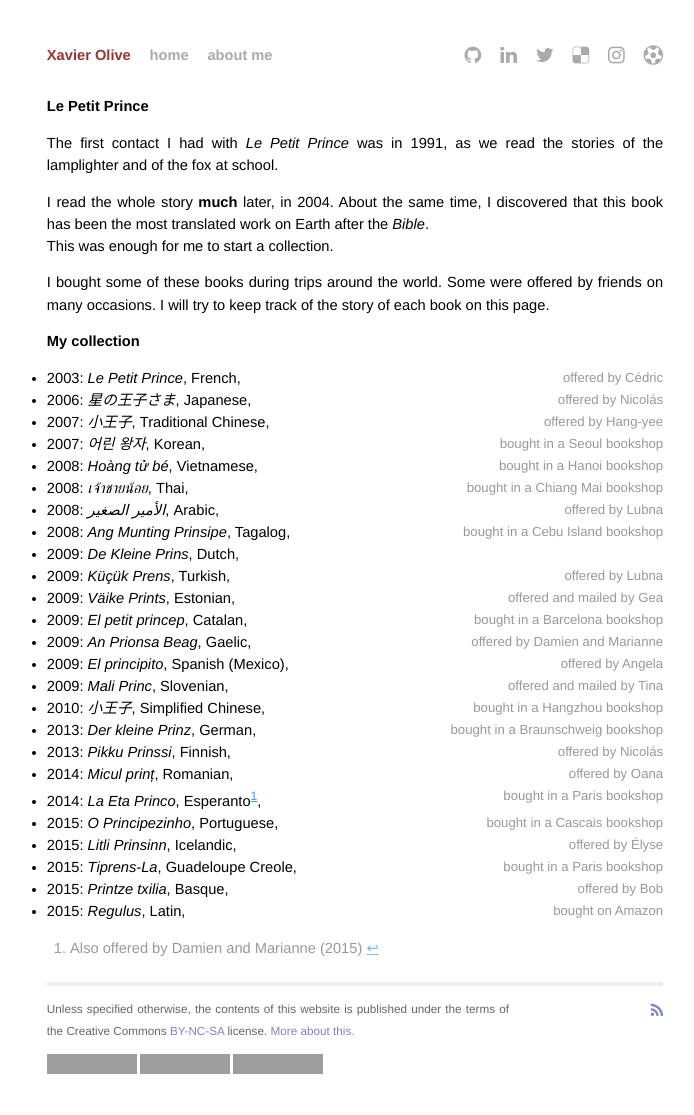
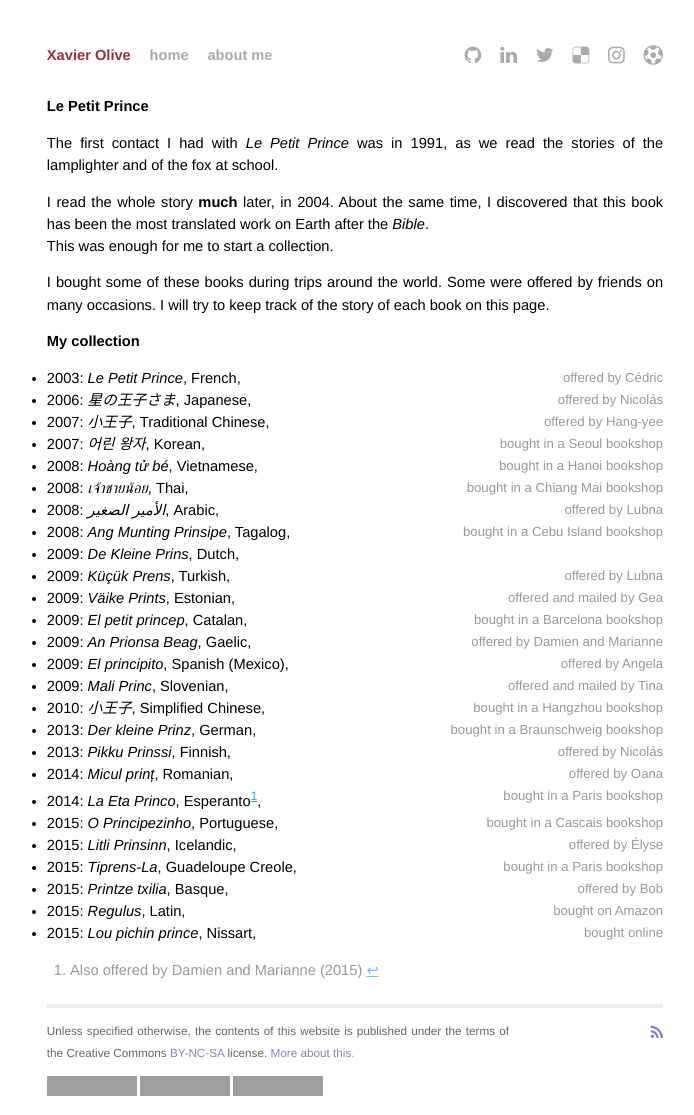
Before and after one commit to xoolive/xoolive.github.io, a Jekyll site: the page built from _pages/le-petit-prince.md, in a window 1280 px wide, cut to the strip 0-1115 px from the top of the page. Shown: the whole strip, without its empty margins (285-979 px from the left). Built offline with Jekyll 4.4.1, drawn with Linux system fonts in a browser that asks for light colours; nearby versions of some CDN libraries; Markdown is read by kramdown in place of the engine named in the settings; before the commit the page ends 1093 px from its top, so only the background shows below that; grey boxes are pictures that could not be loaded.

Commit message:
New book (Nissart version)

```diff
--- a/_pages/le-petit-prince.md
+++ b/_pages/le-petit-prince.md
@@ -39,5 +39,6 @@ I bought some of these books during trips around the world. Some were offered by
  - 2015: *Tiprens-La*, Guadeloupe Creole, `bought in a Paris bookshop`
  - 2015: *Printze txilia*, Basque, `offered by Bob`
  - 2015: *Regulus*, Latin, `bought on Amazon`
+ - 2015: *Lou pichin prince*, Nissart, `bought online`
 
 [^1]: Also offered by Damien and Marianne (2015)
```
